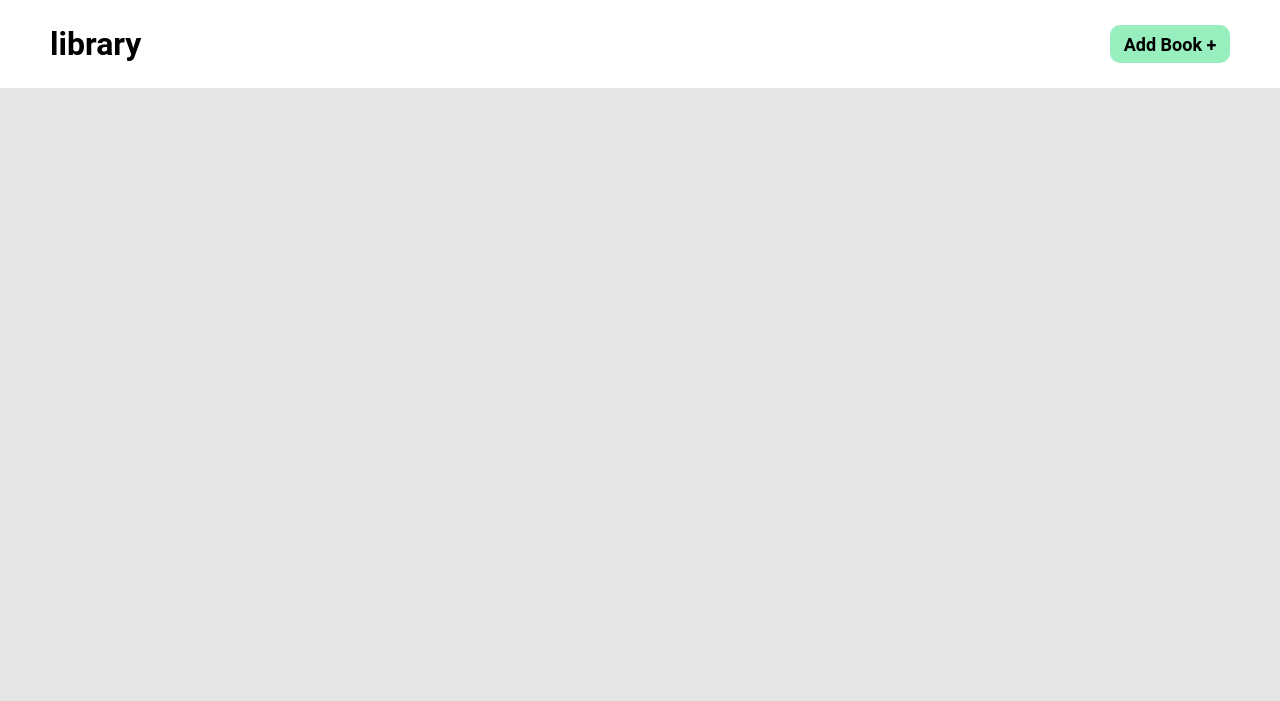
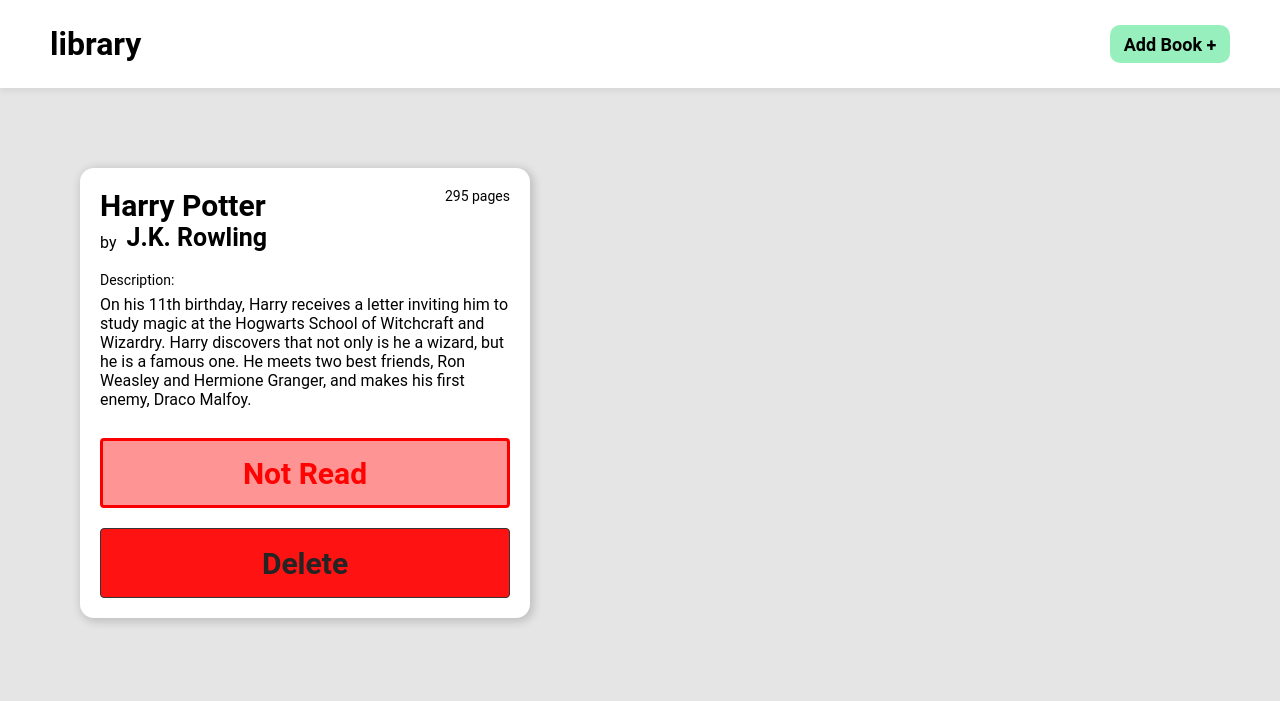
Before and after one commit to JLavigueure/Library, a plain HTML site: page index.html in a window 1280 px wide. Drawn offline with Linux system fonts and the light colour scheme.

Commit message:
added dummy card for example

```diff
--- a/index.html
+++ b/index.html
@@ -34,6 +34,28 @@
             </div>
         </div>
         <div id="overlay"></div>
+        <div class="cards">
+            <div class="card">
+                <div class="card-header">
+                    <div class="header-left">
+                        <h1>Harry Potter</h1>
+                        <div class="by">
+                            <p>by</p>
+                            <h2>J.K. Rowling</h2>
+                        </div>
+                    </div>
+                    <div class="header-right">
+                        <p>295 pages</p>
+                    </div>
+                </div>
+                <div class="card-description">
+                    <p>Description:</p>
+                    <div>On his 11th birthday, Harry receives a letter inviting him to study magic at the Hogwarts School of Witchcraft and Wizardry. Harry discovers that not only is he a wizard, but he is a famous one. He meets two best friends, Ron Weasley and Hermione Granger, and makes his first enemy, Draco Malfoy.</div>
+                </div>
+                <button id="cardRead" class="bookRead bookNotRead">Not Read</button>
+                <button id="deleteCard">Delete</button>
+            </div>
+        </div>
     </div>
 </body>
 </html>
--- a/java.js
+++ b/java.js
@@ -1,3 +1,6 @@
+const books = [];
+let flag;
+
 function Book(title, author, pages, read) {
     this.title = title;
     this.author = author;
@@ -10,16 +13,56 @@ function Book(title, author, pages, read) {
     }
 }
 
+function addToBooks() {
+    let bookInfo = [];
+    bookInfo[0] = document.getElementById("title").value;
+    bookInfo[1] = document.getElementById("author").value;
+    bookInfo[2] = document.getElementById("pages").value;
+    bookInfo[3] = document.getElementById("read").checked;
+    for(let i = 0; i < 2; i++) {
+        if(bookInfo[i] == '') {
+            flag = true;
+            document.getElementById("title").classList.add("requiredField");
+            document.getElementById("author").classList.add("requiredField");
+            return;
+        }
+    }
+    books.push(new Book(bookInfo[0], bookInfo[1], bookInfo[2], bookInfo[3]));
+}
+
+// submit button
+document.getElementById("submit").addEventListener("click", function() {
+    flag = false;
+    addToBooks();
+    if(flag == true) {
+        return;
+    }
+    closeModal();
+})
+
+// open modal
 document.getElementById('add').addEventListener("click", function() {
     document.getElementById("modal").classList.add("active");
     document.getElementById("overlay").classList.add("active");
 });
-
+// close modal
 function closeModal () {
     document.getElementById("modal").classList.remove("active");
     document.getElementById("overlay").classList.remove("active");
+    document.getElementById("title").value = "";
+    document.getElementById("author").value = "";
+    document.getElementById("pages").value = "";
+    document.getElementById("read").checked = false;
+
+    document.getElementById("title").classList.remove("requiredField");
+    document.getElementById("author").classList.remove("requiredField");
 }
-
 document.getElementById('close-modal').addEventListener("click", function() {
     closeModal();
 })
+
+function displayBooks() {
+    for(let i = 0; i > books.length; i++) {
+
+    }
+}
--- a/styles.css
+++ b/styles.css
@@ -15,6 +15,8 @@ body {
     background-color: rgb(255, 255, 255);
     display: flex;
     padding: 25px 50px;
+    box-shadow: 2px 2px 5px 2px rgba(0, 0, 0, 0.055);
+    z-index: 1;
 }
 
 #add {
@@ -137,6 +139,10 @@ body {
     color: rgb(80, 80, 80);
 }
 
+.requiredField {
+    outline: 2px solid red;
+}
+
 .modal button:hover {
     color: black;
     transform: scale(1.01);
@@ -155,3 +161,81 @@ body {
 #overlay.active, #modal.active {
     transform: scale(1);
 }
+
+.cards {
+    padding: 80px;
+    display: grid;
+    grid-template-columns: repeat(auto-fit, minmax(420px, 450px));
+}
+
+.card {
+    background-color: white;
+    border-radius: 14px;
+    padding: 20px;
+    height: 450px;
+    display: grid;
+    grid-template-rows: 1fr 3fr 1fr 1fr;
+    gap: 20px;
+    box-shadow: 2px 2px 8px 2px rgba(0, 0, 0, 0.159);
+}
+
+.card-header {
+    display: flex;
+}
+
+.header-right {
+    margin-left: auto;
+    align-self: flex-start;
+}
+
+.header-right p {
+    font-size: 14px;
+}
+
+.card h1 {
+    font-size: 30px;
+}
+
+.card h2 {
+    font-size: 25px;
+}
+
+.card .by {
+    display: flex;
+    align-items: flex-end;
+    gap: 10px;
+}
+
+.card-description p {
+    font-size: 14px;
+    margin-bottom: .5em;
+}
+
+.card button {
+    width: 100%;
+    height: 70px;
+    justify-self: center;
+    margin-top: auto;
+    font-weight: 600;
+    font-size: 30px;
+    border-radius: 4px;
+}
+
+.bookRead {
+    color: rgb(5, 162, 5);
+    background-color: rgb(127, 246, 127);
+    border: 3px solid rgb(5, 162, 5);
+}
+
+.bookNotRead {
+    background-color: rgb(255, 148, 148);
+    color: rgb(255, 3, 3);
+    border: 3px solid rgb(250, 0, 0);
+}
+
+.card #deleteCard {
+    background-color: rgb(255, 18, 18);
+    border: 1px solid rgb(53, 53, 53);
+    color: rgb(36, 36, 36);
+
+}
```
